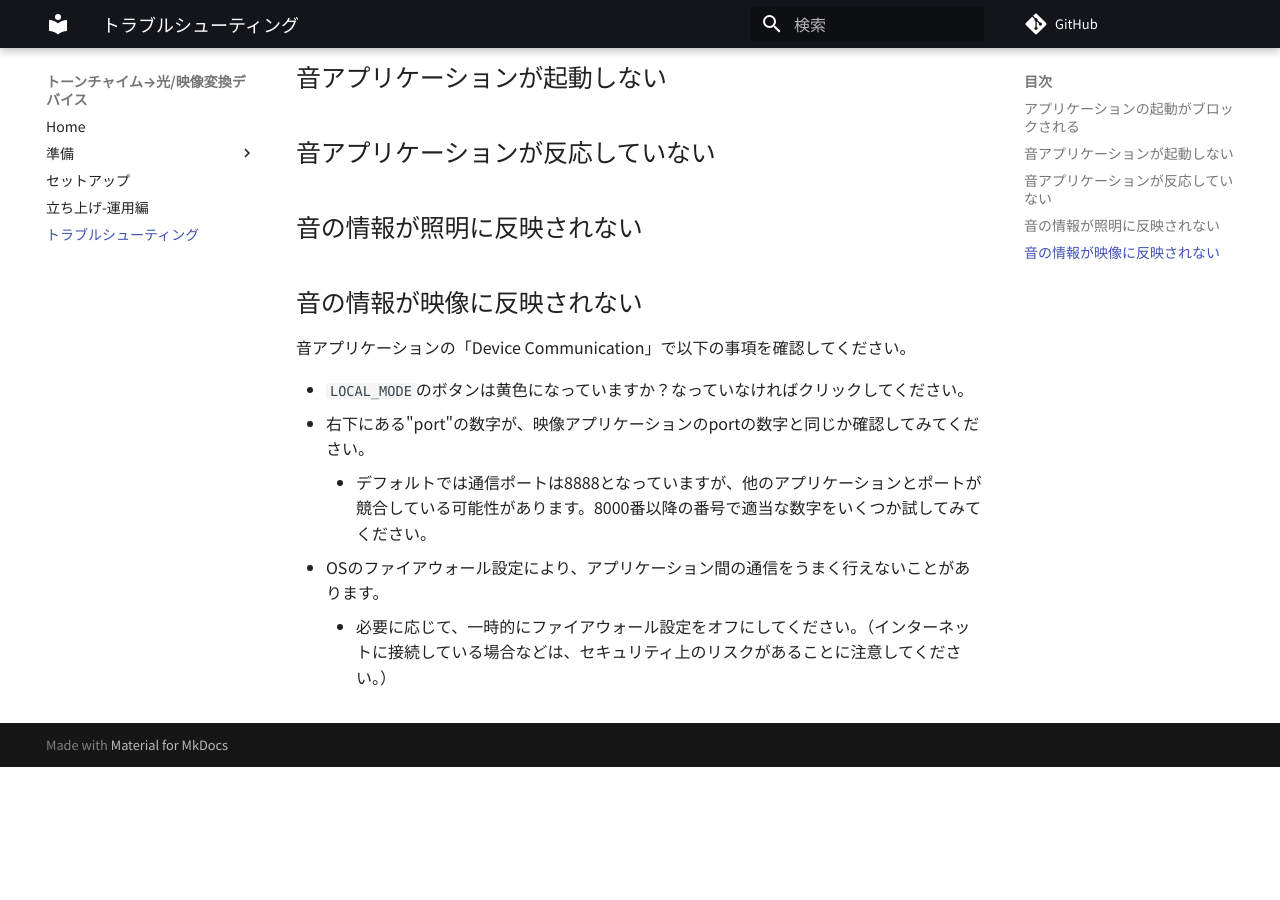
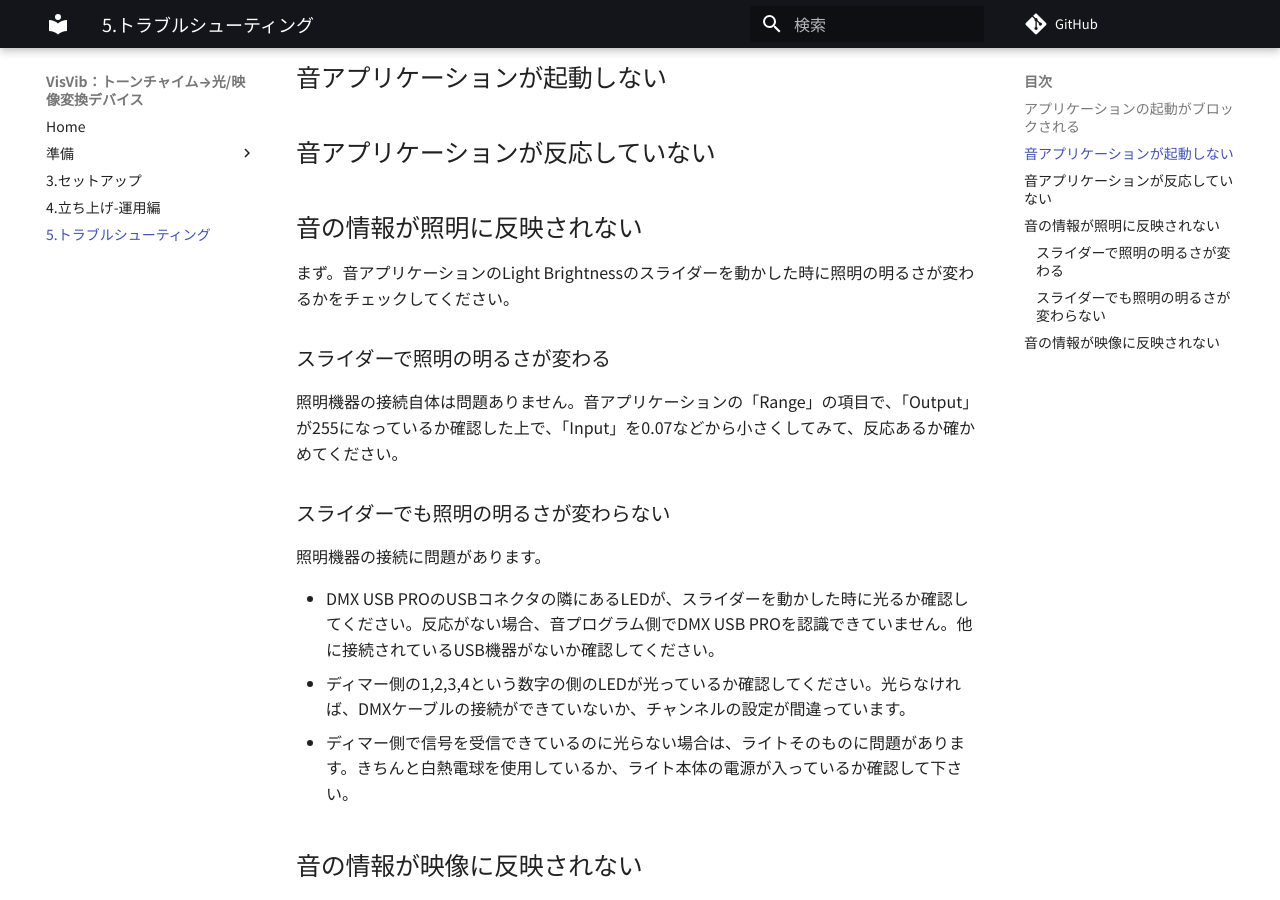
Before and after one commit to ccbtokyo/visvib-manual, an MkDocs documentation site: the page built from docs/5-troubleshooting.md, in a window 1280 px wide and 900 px high, scrolled down 2594 px. Built offline with MkDocs 1.6.1 and Material for MkDocs 9.7.7, drawn with Linux system fonts in a browser that asks for light colours; some web fonts are replaced; comment, search, counter and statistics services are not loaded; before the commit the page ends 3361 px from its top, so only the background shows below that.

Commit message:
writing docs

```diff
--- a/docs/4-use.md
+++ b/docs/4-use.md
@@ -1,4 +1,4 @@
-## 実践編
+# 実践編
 
 まず、アプリケーションを起動しましょう。[ダウンロードしてから初回の起動時はシステムに起動をブロックされることがありますが、無視して起動してください。](/5-troubleshooting#アプリケーションの起動がブロックされる)
 
@@ -10,7 +10,7 @@
 アプリケーションを立ち上げたら、はじめに、オーディオインターフェースやDMXの接続設定をします。
 
 
-まず、右上の、"Open Audio Setting"ボタンをクリックします。新しくウィンドウが立ち上がるので、DRIVERを”ad_portaudio”または"Windows DirectSound"（Macなら”Core Audio”）、INPUT DEVICEで、使用しているオーディオインターフェースの名前を選択します。選択したらオーディオ設定ウィンドウを閉じます。
+まず、右上の、"Open Audio Setting"ボタンをクリックします。新しくウィンドウが立ち上がるので、うえから2番目のDRIVERという項目で”ad_portaudio”または"Windows DirectSound"（Macなら”Core Audio”）、3番目のINPUT DEVICEで、使用しているオーディオインターフェースの名前を選択します。選択したらオーディオ設定ウィンドウを閉じます。
 
 ”DSP”のボタンが灰色なら、クリックして緑色になるようにします。
 
@@ -19,30 +19,37 @@
 > [!NOTE]
 > アプリケーションは、USB経由で接続されているシリアル通信を行う機器を自動的に検出します。複数台シリアルデバイスが接続されているとUSB DMX PRO以外の機器に接続を試みてしまうので、システムに関係ないUSB機器は接続しないようにしてください。
 
+さらにその下の、"OSC"ボタンも緑色になるように、また"LOCAL_MODE"も黄色になるようにクリックします。
+
+> [!NOTE]
+> "LOCAL_MODE"をオフにすると、別のコンピューターで起動している映像アプリケーションと同期することができます。映像アプリケーションを立ち上げているコンピューターのIPアドレスをportの左隣のaddressという欄に入力してください。
 
 
-さらにその下の、OSC to Videoも緑色になるように、またOSC Local Modeも黄色になるようにクリックします。
+右上の”Save Config”ボタンを押してください。接続している機器の構成が同じなら、次回アプリケーションを立ち上げた時に、オーディオインターフェースの設定を含め、現在のパラメーターが自動で復元されます。
 
+> [!NOTE]
+> パラメーターは`data/main.json`というファイルの中に書き込まれています。JSONデータ内の`pattrstorage/slots/1/data`を直接編集することもできます。
 
-右上の”Save Config”ボタンを押すと、接続している機器の構成が同じなら、次回アプリケーションを立ち上げた時に現在の状態が自動で復元されます。
+## トーンチャイムの音程と音量の設定
 
-音声解析プログラムでは、あらかじめ使うトーンチャイムのピッチをプログラム側で指定することで、余計なノイズの検出を防いでいます。
+音声解析プログラムでは、あらかじめ使うトーンチャイムの音程をプログラム側で指定することで、余計なノイズの検出を防いでいます。音声解析アプリの画面下側で、トーンチャイムの音程と音量をそれぞれ調節することができます。
 
+”Pitch”というダイアルをドラッグして、使っているトーンチャイムの音程の名前に合わせます。また、右側のBPFというボタンが黄色く光っていることを確認してください。
 
-音声解析アプリの画面下側で、トーンチャイムのピッチと音量をそれぞれ調節することができます。今回は1番左のチャンネル1に、ピッチA4のトーンチャイムを接続しています。
+> [!NOTE]
+> ソフトウェア上では黒鍵の音程が`A#4`や`D#4`などシャープで表記されてますが、トーンチャイムでは`B♭4`や`E♭4`などフラット表記になっているので、間違えないようにしましょう。
 
-”Pitch”というダイアルをドラッグして、”A4”に合わせます。右側のBPFというボタンが黄色く光っていることを確認してください。
+次に、コンタクトマイクの音量（感度）を設定しましょう。トーンチャイムを叩いた時に、gainと書いてある部分のメーターに音の大きさが表示されます。
 
-では、マイクの音量を設定しましょう。トーンチャイムを叩いた時に、gainと書いてある部分のメーターに音の大きさが表示されます。
+オーディオインターフェースの入力ゲインのつまみを、強めにトーンチャイムを叩いた時に、メーターが赤や黄色にならない程度まで右に回して上げていきます。
 
-オーディオインターフェースの入力ゲインのつまみを、強めにトーンチャイムを叩いた時に、メーターが赤や黄色にならない程度まで上げていきます。
+もし、オーディオインターフェース側でピーク過大入力のランプが点灯したり、つまみを上げ切ったけどまだ音量が小さい、という場合には、アプリケーション上でゲインのメーターをドラッグし、さらに音量を調整してください。
 
-もし、オーディオインターフェース側でピーク過大入力のランプが点灯したり、つまみを上げ切ったけどまだ小さい、という場合には、アプリケーション上でゲインのメーターをドラッグし、さらに音量を調整してください。
+複数トーンチャイムを使う時は、すべてのチャンネルでピッチと音量の調整を行なってください。再び、"Save Config"を押して、設定を保存しておきましょう。
 
-複数トーンチャイムを使う時は、すべてのチャンネルでピッチと音量の調整を行なってください。再び、Save Configを押して、設定を保存しておきましょう。
+## 照明の設定
 
-
-照明の設定を行います。まず、Light Brightnessというスライダーを右にドラッグして、ライトの明るさが変化するかチェックしましょう。これを動かしても明るさが変化しない場合は、DMXや照明の接続、ディマーパックの設定に問題があります。
+照明の設定を行います。まず、Light Brightnessというスライダーを左右にドラッグして、ライトの明るさが変化するかチェックしましょう。これを動かしても明るさが変化しない場合は、[セットアップ編でのDMXや照明の接続、ディマーの設定に問題があります](/docs/5-trobleshooting#音の情報が照明に反映されない)。
 
 トーンチャイムを強めに叩いた時に、Light Brightnessが右端までいかなければ、上の方にある、Range-Inputというスライダーを、少しずつ下げてみます。
 
@@ -60,4 +67,7 @@
 
 アプリケーションを終了する前に、うまく動いている状態で再度Save Configを押しておきましょう。
 
-右上の❌ボタンで音声アプリケーションは終了できます。映像アプリケーションの設定は自動的にセーブされます。画面上の終了ボタンをクリックして終了します。
+右上（macOSでは左上）の❌ボタンで音声アプリケーションは終了できます。映像アプリケーションの設定は自動的にセーブされます。画面右下の終了ボタンをクリックして終了します。
+
+> [!WARN]
+> 映像アプリケーションの終了は、右下の終了ボタンで終了しないと情報が保存されません。ウィンドウ上の❌ボタンで終了しないようにしてください。
--- a/docs/5-troubleshooting.md
+++ b/docs/5-troubleshooting.md
@@ -26,6 +26,20 @@
 
 ## 音の情報が照明に反映されない
 
+まず。音アプリケーションのLight Brightnessのスライダーを動かした時に照明の明るさが変わるかをチェックしてください。
+
+### スライダーで照明の明るさが変わる
+
+照明機器の接続自体は問題ありません。音アプリケーションの「Range」の項目で、「Output」が255になっているか確認した上で、「Input」を0.07などから小さくしてみて、反応あるか確かめてください。
+
+### スライダーでも照明の明るさが変わらない
+
+照明機器の接続に問題があります。
+
+- DMX USB PROのUSBコネクタの隣にあるLEDが、スライダーを動かした時に光るか確認してください。反応がない場合、音プログラム側でDMX USB PROを認識できていません。他に接続されているUSB機器がないか確認してください。
+- ディマー側の1,2,3,4という数字の側のLEDが光っているか確認してください。光らなければ、DMXケーブルの接続ができていないか、チャンネルの設定が間違っています。
+- ディマー側で信号を受信できているのに光らない場合は、ライトそのものに問題があります。きちんと白熱電球を使用しているか、ライト本体の電源が入っているか確認して下さい。
+
 ## 音の情報が映像に反映されない
 
 音アプリケーションの「Device Communication」で以下の事項を確認してください。
--- a/mkdocs.yml
+++ b/mkdocs.yml
@@ -1,16 +1,16 @@
-site_name: トーンチャイム→光/映像変換デバイス
-repo_url: https://github.com/ccbtokyo/amc-connect/
+site_name: VisVib：トーンチャイム→光/映像変換デバイス
+repo_url: https://github.com/ccbtokyo/visvib-manual/
 docs_dir: 'docs'
 nav:
   - Home: 'README.md'
   - '準備':
-      - 'ハードウェア編':
+      - '1.ハードウェア編':
           - '1-prep-hardware.md'
           - '1-1-make-contact-microphone.md'
-      - 'ソフトウェア編': '2-prep-software.md'
-  - 'セットアップ': '3-setup.md'
-  - '立ち上げ-運用編': '4-use.md'
-  - 'トラブルシューティング': '5-troubleshooting.md'
+      - '2.ソフトウェア編': '2-prep-software.md'
+  - '3.セットアップ': '3-setup.md'
+  - '4.立ち上げ-運用編': '4-use.md'
+  - '5.トラブルシューティング': '5-troubleshooting.md'
 
 # copyright: '©2024 CIVIC CREATIVE BASE TOKYO'
 
```
